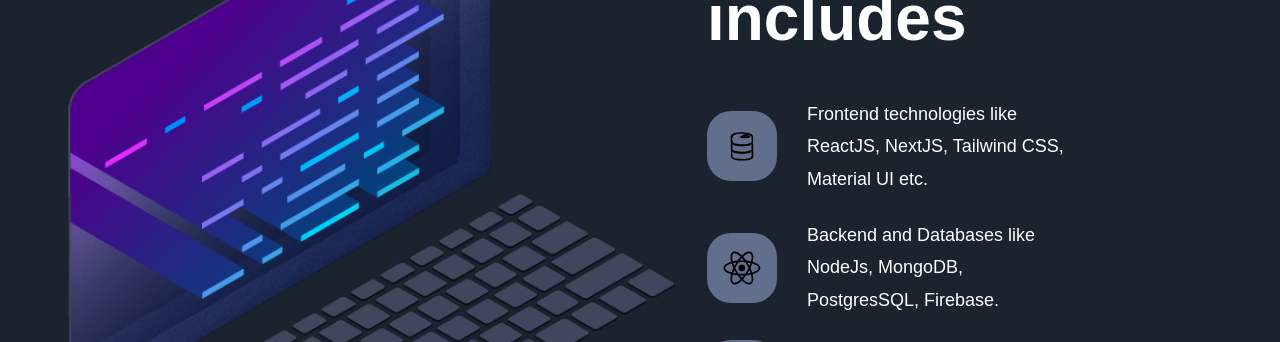
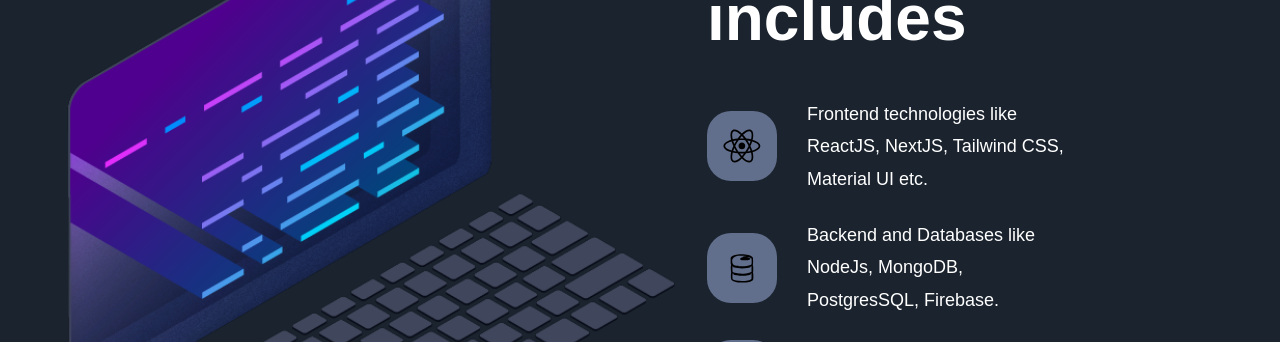
Before and after one commit to PradhumnAgarwal/Portfolio, a Next.js app: page / in a window 1280 px wide. Shown: the part 2240-2582 px from the top of the page. Built offline with nearby package versions, Linux system fonts and the light colour scheme; a web font is replaced by a local one.

Commit message:
first commit

```diff
--- a/constants/index.js
+++ b/constants/index.js
@@ -42,11 +42,11 @@ export const exploreWorlds = [
 
 export const startingFeatures = [
   {
-    number: <DiFirebase size='3rem' />,
+    number: <DiReact size='3rem' />,
     text: 'Frontend technologies like ReactJS, NextJS, Tailwind CSS, Material UI etc. ',
   },
   {
-    number: <DiReact size='3rem' />,
+    number: <DiFirebase size='3rem' />,
     text: 'Backend and Databases like NodeJs, MongoDB, PostgresSQL, Firebase. ',
   },
   {
```
